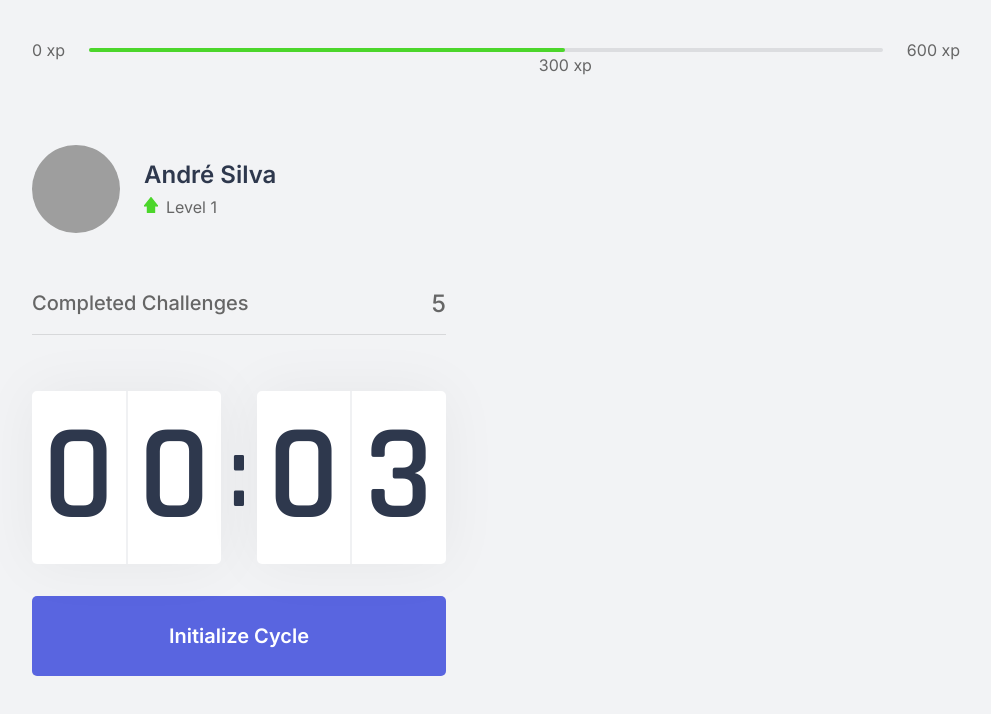
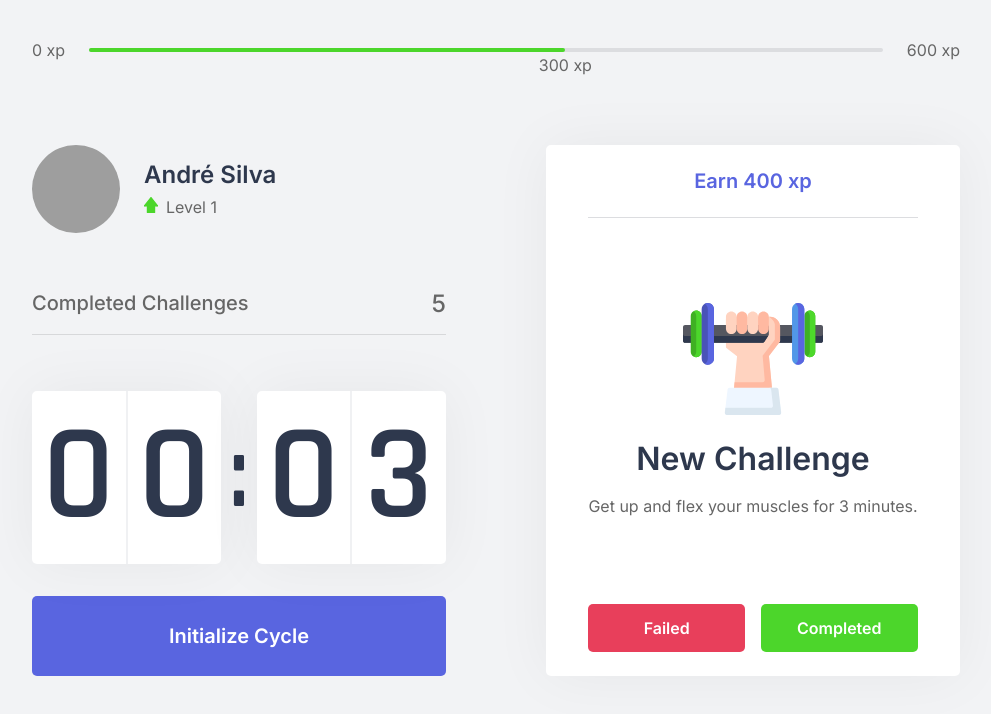
Before and after one commit to andre-silva-14/flex-it, a Next.js app: page / in a window 1280 px wide. Shown: the top 714 px of the page, without its empty margins (144-1135 px from the left). Built offline with nearby package versions, Linux system fonts and the light colour scheme; grey boxes are pictures that could not be loaded.

Commit message:
Add ChallegeBox Component

```diff
--- /dev/null
+++ b/src/components/ChallengeBox.tsx
@@ -0,0 +1,46 @@
+import styles from '../styles/components/ChallengeBox.module.css'
+
+export function ChallengeBox() {
+    const hasActiveChallenge = true;
+
+    return (
+        <div className={styles.challengeBoxContainer}>
+            { hasActiveChallenge ? (
+                <div className={styles.challengeActive}>
+                    <header>Earn 400 xp</header>
+
+                    <main>
+                        <img src="icons/body.svg" alt="Exercise"/>
+                        <strong>New Challenge</strong>
+                        <p>Get up and flex your muscles for 3 minutes.</p>
+                    </main>
+
+                    <footer>
+                        <button
+                            type="button"
+                            className={styles.challengeFailedButton}
+                        >
+                            Failed
+                        </button>
+                        <button
+                            type="button"
+                            className={styles.challengeSucceededButton}
+                        >
+                            Completed
+                        </button>
+                    </footer>
+                </div>
+            ) : (
+                <div className={styles.challengeNotActive}>
+                    <strong>Complete a cycle to receive a challenge!</strong>
+                    <p>
+                        <img src="icons/level-up.svg" alt="Level Up"/>
+                        Level Up by completing challenges.
+                    </p>
+                </div>
+            )}
+
+
+        </div>
+    )
+}
--- a/src/components/Countdown.tsx
+++ b/src/components/Countdown.tsx
@@ -54,7 +54,7 @@ export function Countdown() {
                     disabled
                     className={styles.countdownButton}
                 >
-                    Cycle Ended
+                    Cycle Completed
                 </button>
             ) : (
                 <>
--- a/src/pages/index.tsx
+++ b/src/pages/index.tsx
@@ -1,8 +1,10 @@
+import Head from "next/head";
+
 import { CompletedChallenges } from "../components/CompletedChallenges";
 import { Countdown } from "../components/Countdown";
 import ExperienceBar from "../components/ExperienceBar";
+import { ChallengeBox } from "../components/ChallengeBox";
 import { Profile } from "../components/Profile";
-import Head from "next/head";
 
 import styles from '../styles/pages/Home.module.css'
 
@@ -22,6 +24,9 @@ export default function Home() {
           <CompletedChallenges />
           <Countdown />
         </div>
+        <div>
+          <ChallengeBox />
+        </div>
       </section>
     </div>
   )
--- /dev/null
+++ b/src/styles/components/ChallengeBox.module.css
@@ -0,0 +1,114 @@
+.challengeBoxContainer {
+    height: 100%;
+
+    background: var(--white);
+    border-radius: 5px;
+    box-shadow: 0 0 60px rgba(0, 0, 0, 0.05);
+    padding: 1.5rem 2rem;
+
+    display: flex;
+    flex-direction: column;
+    align-items: center;
+    justify-content: center;
+
+    text-align: center;
+}
+
+.challengeNotActive {
+    display: flex;
+    flex-direction: column;
+    align-items: center;
+}
+
+.challengeNotActive strong {
+    font-size: 1.5rem;
+    font-weight: 500;
+    line-height: 1.4;
+}
+
+.challengeNotActive p {
+    display: flex;
+    flex-direction: column;
+    align-items: center;
+    line-height: 1.4;
+    max-width: 70%;
+    margin-top: 3rem;
+}
+
+.challengeNotActive p img {
+    margin-bottom: 1rem;
+}
+
+.challengeActive {
+    height: 100%;
+
+    display: flex;
+    flex-direction: column;
+}
+
+.challengeActive header {
+    color: var(--blue);
+    font-weight: 600;
+    font-size: 1.25rem;
+    padding: 0 2rem 1.5rem;
+    border-bottom: 1px solid var(--gray-line);
+}
+
+.challengeActive main {
+    flex: 1;
+    display: flex;
+    flex-direction: column;
+    align-items: center;
+    justify-content: center;
+}
+
+.challengeActive main strong {
+    font-size: 2rem;
+    font-weight: 600;
+    color: var(--title);
+    margin: 1.5rem 0 1rem;
+}
+
+.challengeActive main p {
+    line-height: 1.5;
+}
+
+.challengeActive footer {
+    display: grid;
+    grid-template-columns: 1fr 1fr;
+    gap: 1rem;
+}
+
+.challengeActive footer button {
+    height: 3rem;
+
+    display: flex;
+    align-items: center;
+    justify-content: center;
+
+    border: none;
+    border-radius: 5px;
+
+    color: var(--white);
+
+    font-size: 1rem;
+    font-weight: 600;
+
+    transition: background 200ms;
+}
+
+.challengeActive button.challengeFailedButton {
+    background: var(--red);
+}
+
+.challengeActive button.challengeFailedButton:hover {
+    background: var(--red-dark);
+}
+
+.challengeActive button.challengeSucceededButton {
+    background: var(--green);
+}
+
+.challengeActive button.challengeSucceededButton:hover {
+    background: var(--green-dark);
+}
--- a/src/styles/global.css
+++ b/src/styles/global.css
@@ -12,7 +12,9 @@
     --text-highlight: #B3B9FF;
     --title: #2E384D;
     --red: #E83F5B;
+    --red-dark: #D13952;
     --green: #4CD62B;
+    --green-dark: #44C127;
     --blue: #5965E0;
     --blue-dark: #4953B8;
     --blue-twitter: #2aa9E0;
```
